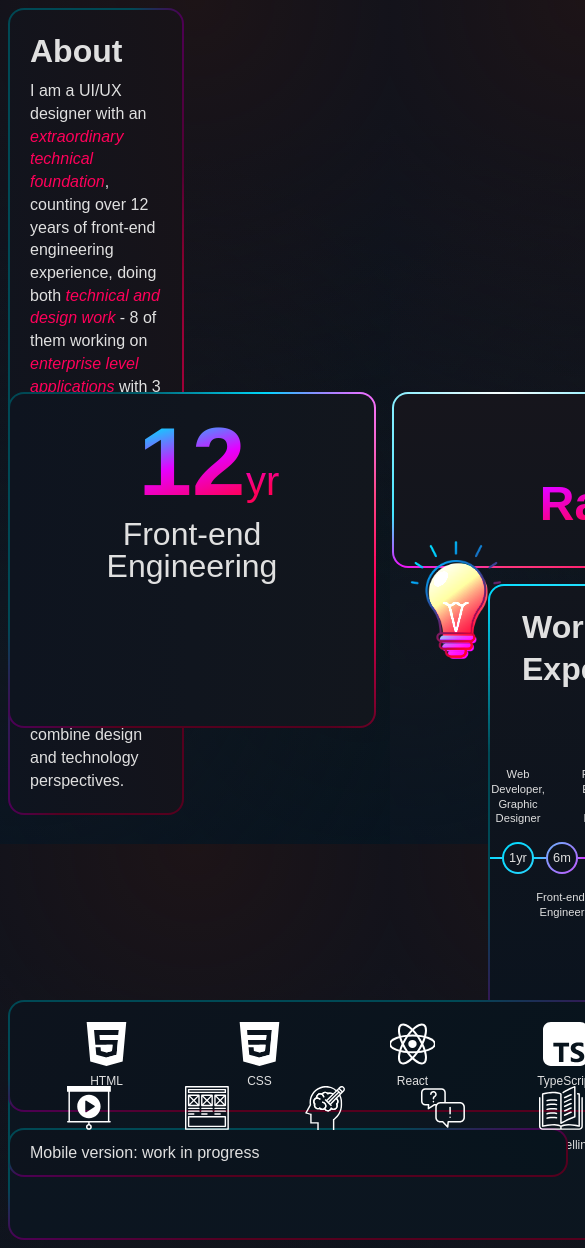
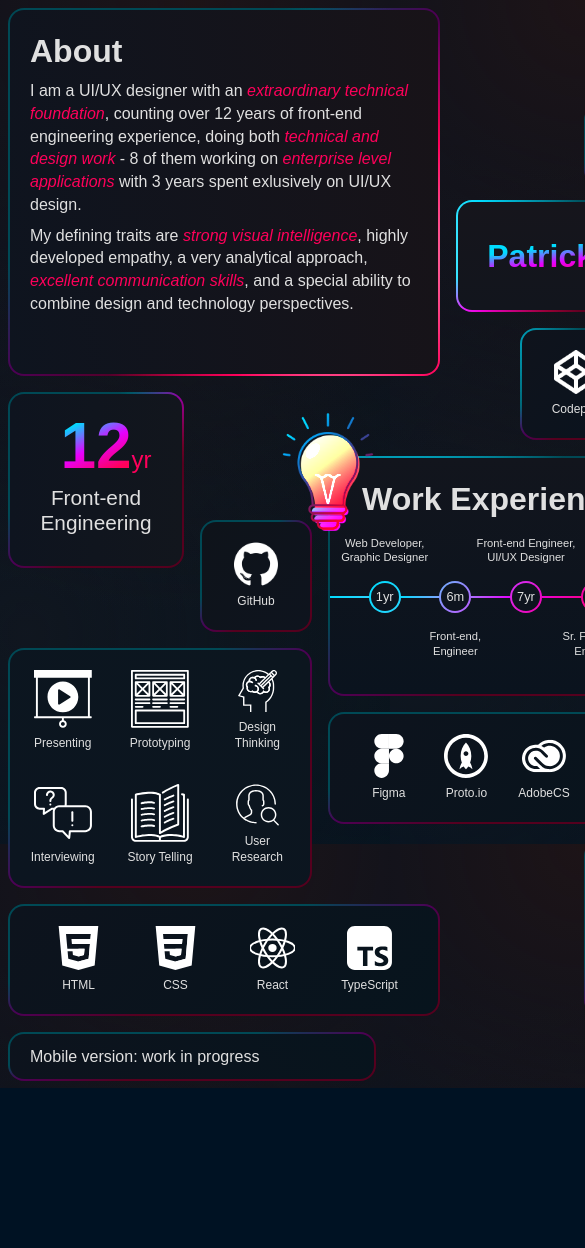
Before and after one commit to patrick-radulian/cv, a React (Vite) app: page /#/ in a window 390 px wide. Shown: the top 1248 px of the page, 585 px wide, since content can reach past the window. After the commit the page ends 1088 px from the top, so only its background shows below. Built offline with nearby package versions, Linux system fonts and the light colour scheme.

Commit message:
Update CSS styles for responsiveness

```diff
--- a/src/1024px.css
+++ b/src/1024px.css
@@ -1,60 +1,115 @@
 @media screen and (max-width: 1024px) {
     :root {
-        --grid-column-width: 6rem;
-        --grid-columns: 8;
+        --grid-column-width: 4rem;
+        --grid-columns: 12;
         --grid-rows: 7;
         --grid-auto-rows: 4rem;
     }
 
     .about {
         --col-start: 1;
-        --col-end: 3;
+        --col-end: 8;
         --row-start: 1;
-        --row-end: 5;
+        --row-end: 7;
     }
 
     .portrait {
-        grid-column: 11 / 15;
-        grid-row: 1 / 5;
+        --col-start: 10;
+        --col-end: 13;
+        --row-start: 1;
+        --row-end: 4;
     }
 
     .name {
-        grid-column: 5 / 13;
-        grid-row: 5 / 7;
+        --col-start: 8;
+        --col-end: 13;
+        --row-start: 4;
+        --row-end: 6;
+
+        font-size: 2rem;
     }
 
-    .fe-xp {
-        grid-column: 1 / 5;
-        grid-row: 5 / 9;
+    .front-end {
+        --col-start: 1;
+        --col-end: 4;
+        --row-start: 7;
+        --row-end: 10;
+
+        --number-size: 4rem;
+        --years-size: 1.5rem;
+        --text-size: 1.3rem;
+        --line-height: 1.2;
     }
 
-    .ux-xp {
-        grid-column: 11 / 15;
-        grid-row: 13 / 17;
+    .ux {
+        --col-start: 10;
+        --col-end: 13;
+        --row-start: 14;
+        --row-end: 17;
+
+        --number-size: 4rem;
+        --years-size: 1.5rem;
+        --text-size: 1.3rem;
+        --line-height: 1.2;
     }
 
     .experience {
-        grid-column: 5 / 11;
-        grid-row: 7 / 14;
+        --col-start: 5;
+        --col-end: 13;
+        --row-start: 8;
+        --row-end: 12;
     }
 
     .skills {
-        grid-column: 1 / 9;
-        grid-row: 14 / 17;
+        --col-start: 1;
+        --col-end: 6;
+        --row-start: 11;
+        --row-end: 15;
+
+        --grid-template-rows: repeat(2, 1fr);
+        --grid-template-columns: repeat(3, 1fr);
+        --grid-gap: 2rem;
+    }
+
+    .web {
+        --col-start: 1;
+        --col-end: 8;
+        --row-start: 15;
+        --row-end: 17;
+    }
+
+    .tools {
+        --col-start: 6;
+        --col-end: 13;
+        --row-start: 12;
+        --row-end: 14;
     }
 
     .github {
-        grid-column: 13 / 15;
-        grid-row: 5 / 7;
+        --col-start: 4;
+        --col-end: 6;
+        --row-start: 9;
+        --row-end: 11;
     }
 
     .codepen {
-        grid-column: 11 / 15;
-        grid-row: 7 / 9;
+        --col-start: 9;
+        --col-end: 11;
+        --row-start: 6;
+        --row-end: 8;
     }
 
-    .portfolio {
-        grid-column: 11 / 13;
-        grid-row: 9 / 11;
+    .portfolio-link {
+        --col-start: 11;
+        --col-end: 13;
+        --row-start: 6;
+        --row-end: 8;
+    }
+
+    .disclaimer {
+        --col-start: 1;
+        --col-end: 7;
+        --row-start: 17;
+        --row-end: 18;
     }
 }
--- /dev/null
+++ b/src/768px.css
@@ -0,0 +1,99 @@
+@media screen and (max-width: 768px) {
+    :root {
+        --grid-column-width: 6rem;
+        --grid-columns: 8;
+        --grid-rows: 7;
+        --grid-auto-rows: 4rem;
+    }
+
+    .about {
+        --col-start: 1;
+        --col-end: 12;
+        --row-start: 1;
+        --row-end: 5;
+    }
+
+    .portrait {
+        --col-start: 13;
+        --col-end: 17;
+        --row-start: 1;
+        --row-end: 5;
+    }
+
+    .name {
+        --col-start: 5;
+        --col-end: 14;
+        --row-start: 5;
+        --row-end: 7;
+    }
+
+    .front-end {
+        --col-start: 1;
+        --col-end: 5;
+        --row-start: 5;
+        --row-end: 9;
+    }
+
+    .ux {
+        --col-start: 13;
+        --col-end: 17;
+        --row-start: 9;
+        --row-end: 13;
+    }
+
+    .experience {
+        --col-start: 5;
+        --col-end: 13;
+        --row-start: 7;
+        --row-end: 11;
+    }
+
+    .skills {
+        --col-start: 1;
+        --col-end: 12;
+        --row-start: 11;
+        --row-end: 13;
+    }
+
+    .web {
+        --col-start: 1;
+        --col-end: 8;
+        --row-start: 13;
+        --row-end: 15;
+    }
+
+    .tools {
+        --col-start: 8;
+        --col-end: 17;
+        --row-start: 13;
+        --row-end: 15;
+    }
+
+    .github {
+        --col-start: 13;
+        --col-end: 15;
+        --row-start: 7;
+        --row-end: 9;
+    }
+
+    .codepen {
+        --col-start: 15;
+        --col-end: 17;
+        --row-start: 5;
+        --row-end: 7;
+    }
+
+    .portfolio-link {
+        --col-start: 15;
+        --col-end: 17;
+        --row-start: 7;
+        --row-end: 9;
+    }
+
+    .disclaimer {
+        --col-start: 1;
+        --col-end: 7;
+        --row-start: 15;
+        --row-end: 16;
+    }
+}
--- a/src/components/front-end-experience/front-end-experience.css
+++ b/src/components/front-end-experience/front-end-experience.css
@@ -3,6 +3,11 @@
     --col-end: 5;
     --row-start: 5;
     --row-end: 9;
+
+    --number-size: 6rem;
+    --years-size: 2.5rem;
+    --text-size: 2rem;
+    --line-height: 1;
 
     --gradient-degrees: 90deg;
     --gradient-start: #0e141f;
@@ -21,7 +26,7 @@
 
 .front-end-number {
     grid-column: 2 / 3;
-    font-size: 6rem;
+    font-size: var(--number-size);
     line-height: 1;
     text-align: center;
     margin: 0;
@@ -29,7 +34,7 @@
 
 .front-end-years {
     grid-column: 3 / 4;
-    font-size: 2.5rem;
+    font-size: var(--years-size);
     text-align: start;
 }
 
@@ -37,8 +42,8 @@
     display: grid;
     place-content: center;
     text-align: center;
-    font-size: 2rem;
-    line-height: 1;
+    font-size: var(--text-size);
+    line-height: var(--line-height);
     margin: 0.5rem;
     color: var(--primary);
 }
--- a/src/components/grid/grid.css
+++ b/src/components/grid/grid.css
@@ -6,4 +6,6 @@
     grid-template-columns: repeat(var(--grid-columns), var(--grid-column-width));
     grid-template-rows: repeat(var(--grid-rows), var(--grid-column-width));
     grid-auto-rows: var(--grid-auto-rows);
+
+    /* background-color: brown; */
 }
--- a/src/components/image-link/image-link.css
+++ b/src/components/image-link/image-link.css
@@ -31,4 +31,5 @@
 .image-link-label {
     font-size: 0.75rem;
     color: var(--primary);
+    text-align: center;
 }
--- a/src/components/name/name.css
+++ b/src/components/name/name.css
@@ -7,6 +7,8 @@
     --gradient-degrees: 180deg;
     --gradient-start: #16151c;
     --gradient-end: #12151d;
+
+    font-size: 3rem;
 }
 
 .text-container {
@@ -20,7 +22,7 @@
     background-clip: text;
     color: transparent;
     margin: 0;
-    font-size: 3rem;
     text-align: end;
     line-height: 1;
+    font-size: inherit;
 }
--- a/src/components/skills/skills.css
+++ b/src/components/skills/skills.css
@@ -3,6 +3,10 @@
     --col-end: 12;
     --row-start: 11;
     --row-end: 13;
+
+    --grid-template-rows: 1fr;
+    --grid-template-columns: repeat(6, 1fr);
+    --grid-gap: 1rem;
 
     --gradient-degrees: 215deg;
     --gradient-start: #0c161f;
@@ -11,8 +15,10 @@
 
 .skills-list {
     display: grid;
-    grid-template-rows: 68px;
-    grid-template-columns: repeat(6, 1fr);
+    height: 100%;
+    grid-template-rows: var(--grid-template-rows);
+    grid-template-columns: var(--grid-template-columns);
+    gap: var(--grid-gap);
 }
 
 .skill {
@@ -24,7 +30,6 @@
 }
 
 .skill img {
-    max-height: 100%;
     aspect-ratio: 1;
     filter: invert(1) grayscale(1) brightness(2);
 }
--- a/src/components/ux-experience/ux-experience.css
+++ b/src/components/ux-experience/ux-experience.css
@@ -3,6 +3,11 @@
     --col-end: 17;
     --row-start: 9;
     --row-end: 13;
+
+    --number-size: 6rem;
+    --years-size: 2.5rem;
+    --text-size: 2rem;
+    --line-height: 1;
 
     --gradient-degrees: 135deg;
     --gradient-start: #0d131d;
@@ -21,7 +26,7 @@
 
 .ux-number {
     grid-column: 2 / 3;
-    font-size: 6rem;
+    font-size: var(--number-size);
     line-height: 1;
     text-align: center;
     margin: 0;
@@ -29,7 +34,7 @@
 
 .ux-years {
     grid-column: 3 / 4;
-    font-size: 2.5rem;
+    font-size: var(--years-size);
     text-align: start;
 }
 
@@ -37,8 +42,8 @@
     display: grid;
     place-content: center;
     text-align: center;
-    font-size: 2rem;
-    line-height: 1;
+    font-size: var(--text-size);
+    line-height: var(--line-height);
     margin: 0.5rem;
     color: var(--primary);
 }
--- a/src/pages/resume/resume.css
+++ /dev/null
@@ -1,177 +0,0 @@
-@media screen and (max-width: 896px) {
-    .grid {
-        width: 704px;
-        grid-template-columns: repeat(11, 4rem);
-        grid-auto-rows: 4rem;
-    }
-
-    .name {
-        grid-column: 1 / 8;
-        grid-row: 1 / 3;
-    }
-
-    .portrait {
-        grid-column: 8 / 12;
-        grid-row: 1 / 5;
-    }
-
-    .about {
-        grid-column: 1 / 8;
-        grid-row: 3 / 8;
-    }
-
-    .fe-xp {
-        grid-column: 1 / 4;
-        grid-row: 8 / 11;
-    }
-
-    .ux-xp {
-        grid-column: 1 / 4;
-        grid-row: 12 / 15;
-    }
-
-    .experience {
-        grid-column: 4 / 12;
-        grid-row: 8 / 15;
-    }
-
-    .skills {
-        grid-column: 1 / 10;
-        grid-row: 15 / 18;
-    }
-
-    .github {
-        grid-column: 1 / 4;
-        grid-row: 18 / 21;
-    }
-
-    .codepen {
-        grid-column: 4 / 9;
-        grid-row: 18 / 21;
-    }
-
-    .portfolio {
-        grid-column: 9 / 12;
-        grid-row: 18 / 21;
-    }
-}
-
-@media screen and (max-width: 704px) {
-    .grid {
-        width: 448px;
-        grid-template-columns: repeat(7, 4rem);
-        grid-auto-rows: 4rem;
-    }
-
-    .name {
-        grid-column: 1 / 8;
-        grid-row: 7 / 9;
-    }
-
-    .portrait {
-        grid-column: 5 / 8;
-        grid-row: 1 / 4;
-    }
-
-    .about {
-        grid-column: 1 / 5;
-        grid-row: 1 / 7;
-    }
-
-    .fe-xp {
-        grid-column: 6 / 8;
-        grid-row: 5 / 7;
-    }
-
-    .ux-xp {
-        grid-column: 1 / 3;
-        grid-row: 9 / 11;
-    }
-
-    .experience {
-        grid-column: 3 / 8;
-        grid-row: 9 / 15;
-    }
-
-    .skills {
-        grid-column: 1 / 6;
-        grid-row: 15 / 19;
-    }
-
-    .github {
-        grid-column: 6 / 8;
-        grid-row: 15 / 17;
-    }
-
-    .codepen {
-        grid-column: 1 / 3;
-        grid-row: 13 / 15;
-    }
-
-    .portfolio {
-        grid-column: 6 / 8;
-        grid-row: 17 / 19;
-    }
-}
-
-@media screen and (max-width: 450px) {
-    .grid {
-        width: 360px;
-        grid-template-columns: repeat(11, 2rem);
-        grid-auto-rows: 2rem;
-    }
-
-    .box-content {
-        padding: 0.75rem;
-    }
-
-    .name {
-        grid-column: 1 / 7;
-        grid-row: 1 / 6;
-    }
-
-    .portrait {
-        grid-column: 7 / 12;
-        grid-row: 1 / 6;
-    }
-
-    .about {
-        grid-column: 1 / 12;
-        grid-row: 6 / 12;
-    }
-
-    .fe-xp {
-        grid-column: 1 / 6;
-        grid-row: 12 / 17;
-    }
-
-    .ux-xp {
-        grid-column: 7 / 12;
-        grid-row: 12 / 17;
-    }
-
-    .experience {
-        grid-column: 1 / 12;
-        grid-row: 17 / 28;
-    }
-
-    .skills {
-        grid-column: 1 / 12;
-        grid-row: 28 / 36;
-    }
-
-    .github {
-        grid-column: 1 / 4;
-        grid-row: 36 / 39;
-    }
-
-    .codepen {
-        grid-column: 4 / 9;
-        grid-row: 36 / 39;
-    }
-
-    .portfolio {
-        grid-column: 9 / 12;
-        grid-row: 36 / 39;
-    }
-}
```
Also changed, not shown: src/components/experience/experience.tsx (+4 -4 lines).
